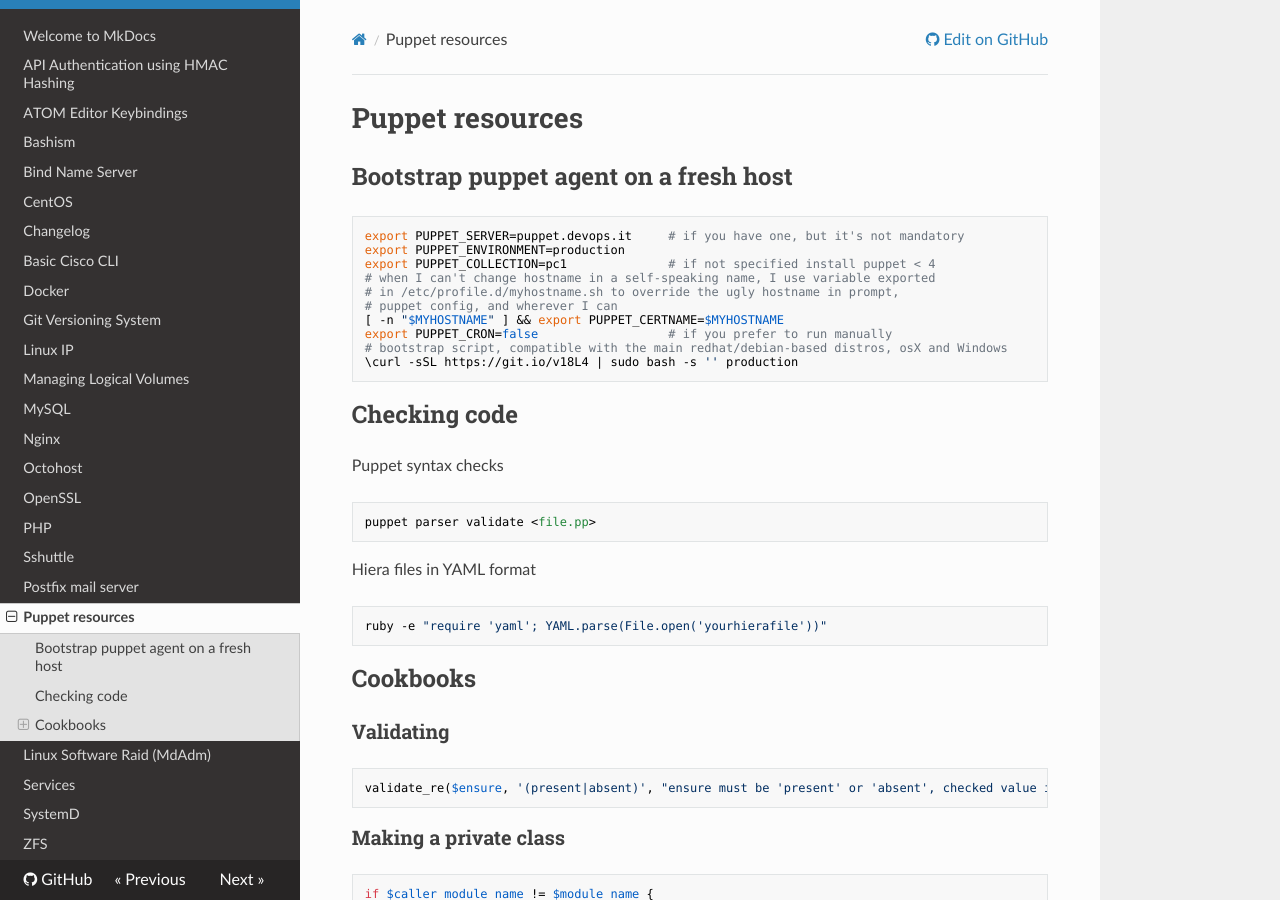
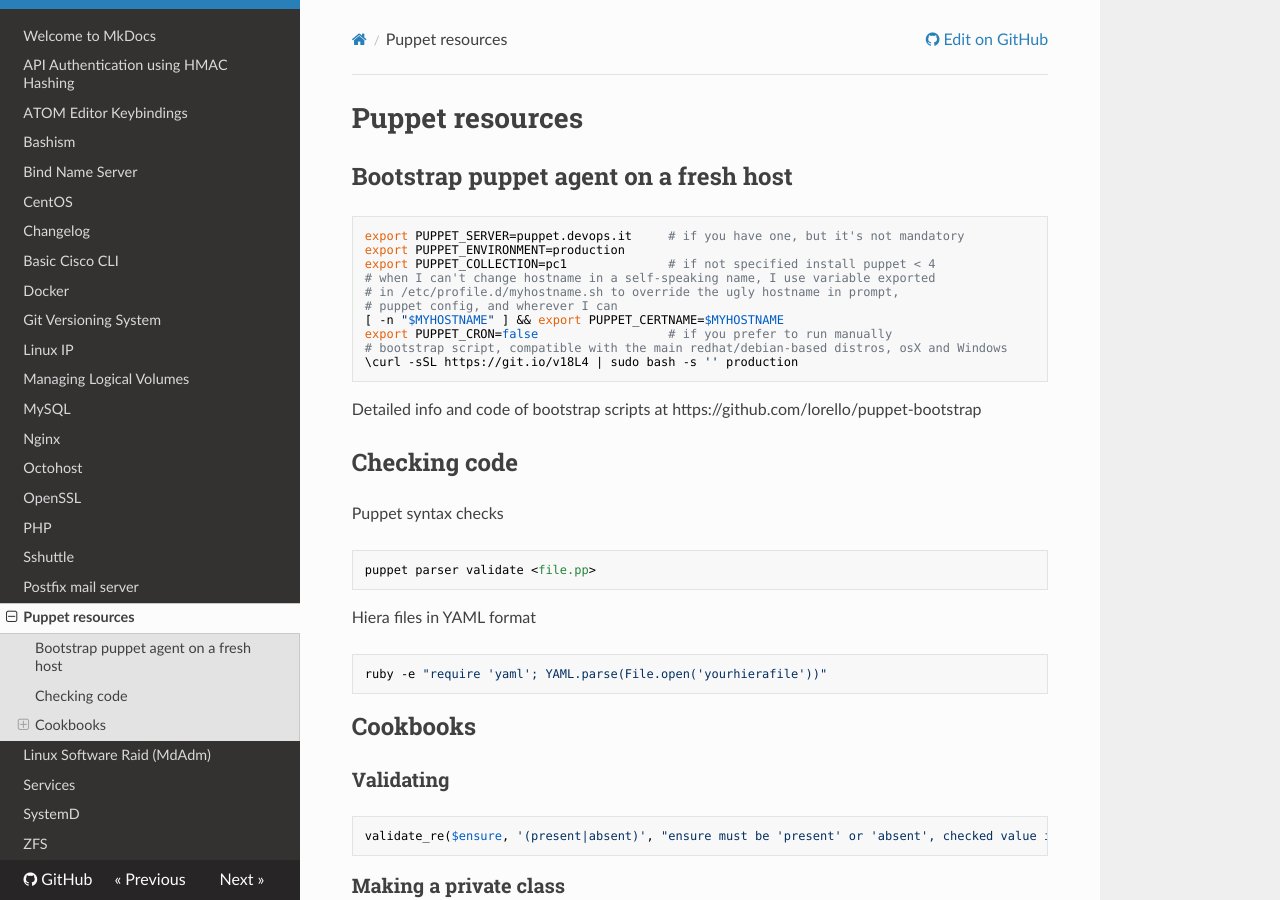
Before and after one commit to lorello/lorello.github.io, an MkDocs documentation site: the page built from docs/puppet.md, in a window 1280 px wide and 900 px high. Built offline with MkDocs 1.6.1, drawn with Linux system fonts in a browser that asks for light colours; nearby versions of some CDN libraries.

Commit message:
added info on puppet bootstrap

```diff
--- a/docs/puppet.md
+++ b/docs/puppet.md
@@ -13,6 +13,7 @@
     # bootstrap script, compatible with the main redhat/debian-based distros, osX and Windows
     \curl -sSL https://git.io/v18L4 | sudo bash -s '' production
 
+Detailed info and code of bootstrap scripts at https://github.com/lorello/puppet-bootstrap
 
 ## Checking code
 
```
